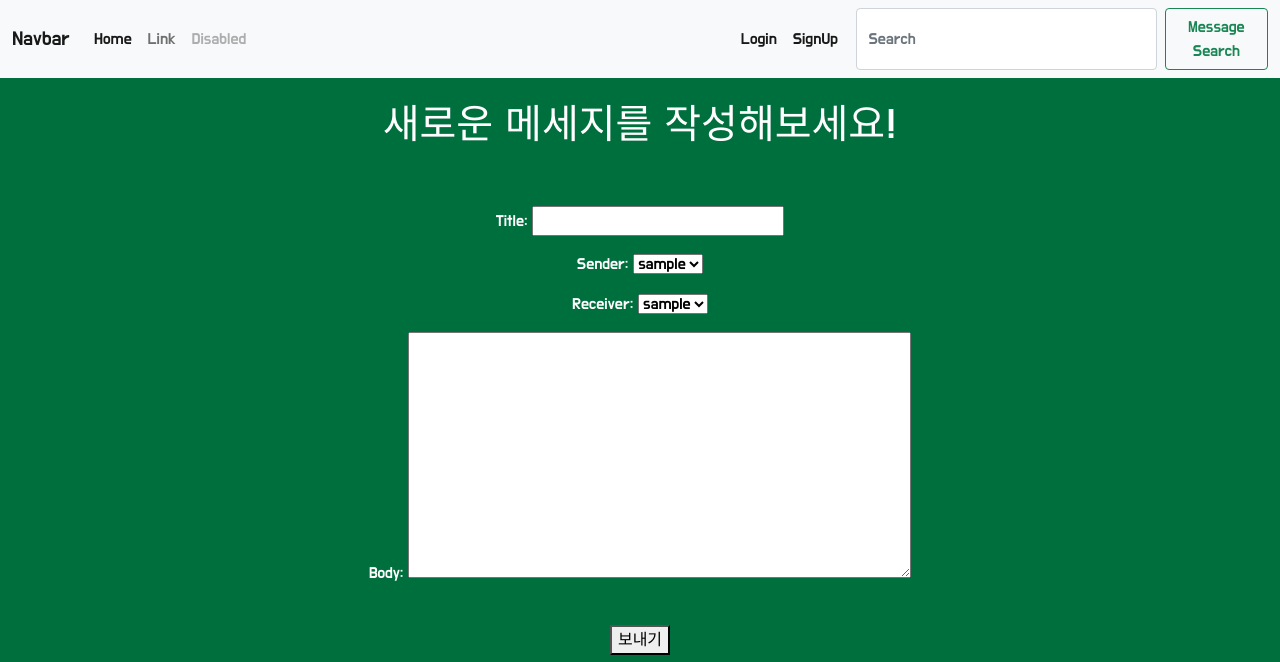
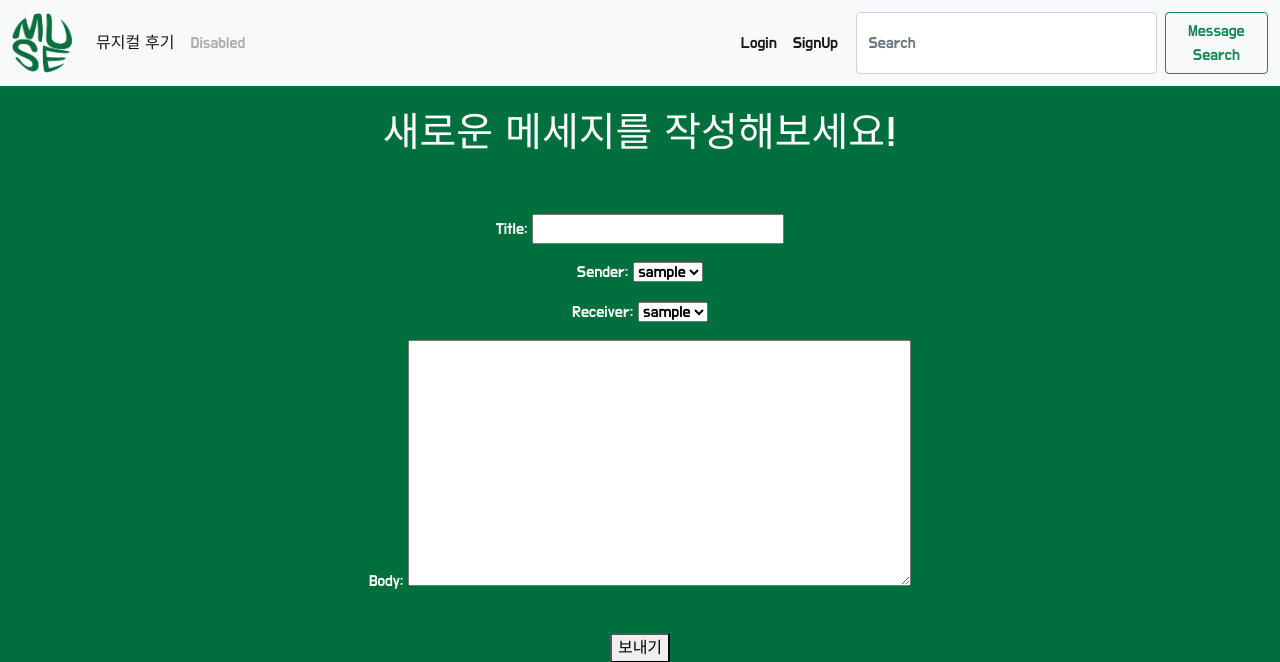
Before and after one commit to hildakim/muse, a Django app: page /messenger/new_m/ in a window 1280 px wide. Shown: the top 662 px of the page. Run offline with Django 3.2, Linux system fonts and the light colour scheme; tables that the repository leaves empty hold one stand-in row (values such as "Sample post").

Commit message:
navbar update

```diff
--- a/muse/templates/base.html
+++ b/muse/templates/base.html
@@ -20,6 +20,10 @@
         margin: 0px;
         font-family: 'Do Hyeon', sans-serif;
     }
+    #logo {
+      width: 60px;
+      height: 60px;
+    }
 </style>
 
 </head>
@@ -27,14 +31,14 @@
   {% load static %}
   <nav class="navbar navbar-expand-lg navbar-light bg-light">
     <div class="container-fluid">
-      <a class="navbar-brand" href="#">Navbar</a>
+      <a class="navbar-brand" href="{%url 'review:index' %}"><img src="{%static 'whiteback-logo.png' %}" id="logo"></a>
       <button class="navbar-toggler" type="button" data-bs-toggle="collapse" data-bs-target="#navbarSupportedContent" aria-controls="navbarSupportedContent" aria-expanded="false" aria-label="Toggle navigation">
         <span class="navbar-toggler-icon"></span>
       </button>
       <div class="collapse navbar-collapse" id="navbarSupportedContent">
         <ul class="navbar-nav me-auto mb-2 mb-lg-0">
           <li class="nav-item">
-            <a class="nav-link active" aria-current="page" href="{%url 'review:index' %}">Home</a>
+            <a class="nav-link active" aria-current="page" href="{%url 'review:index' %}">뮤지컬 후기</a>
           </li>
           {% if user.is_authenticated %}
           <li class="nav-item">
@@ -42,9 +46,9 @@
           </li>
           {% endif %}
 
-          <li class="nav-item">
+          <!-- <li class="nav-item">
             <a class="nav-link" href="#">Link</a>
-          </li>
+          </li> -->
           {% if user.is_authenticated %}
           <li class="nav-item dropdown">
             <a class="nav-link dropdown-toggle" href="#" id="navbarDropdown" role="button" data-bs-toggle="dropdown" aria-expanded="false">
```
Also changed, not shown: review/static/whiteback-logo.png (added).
